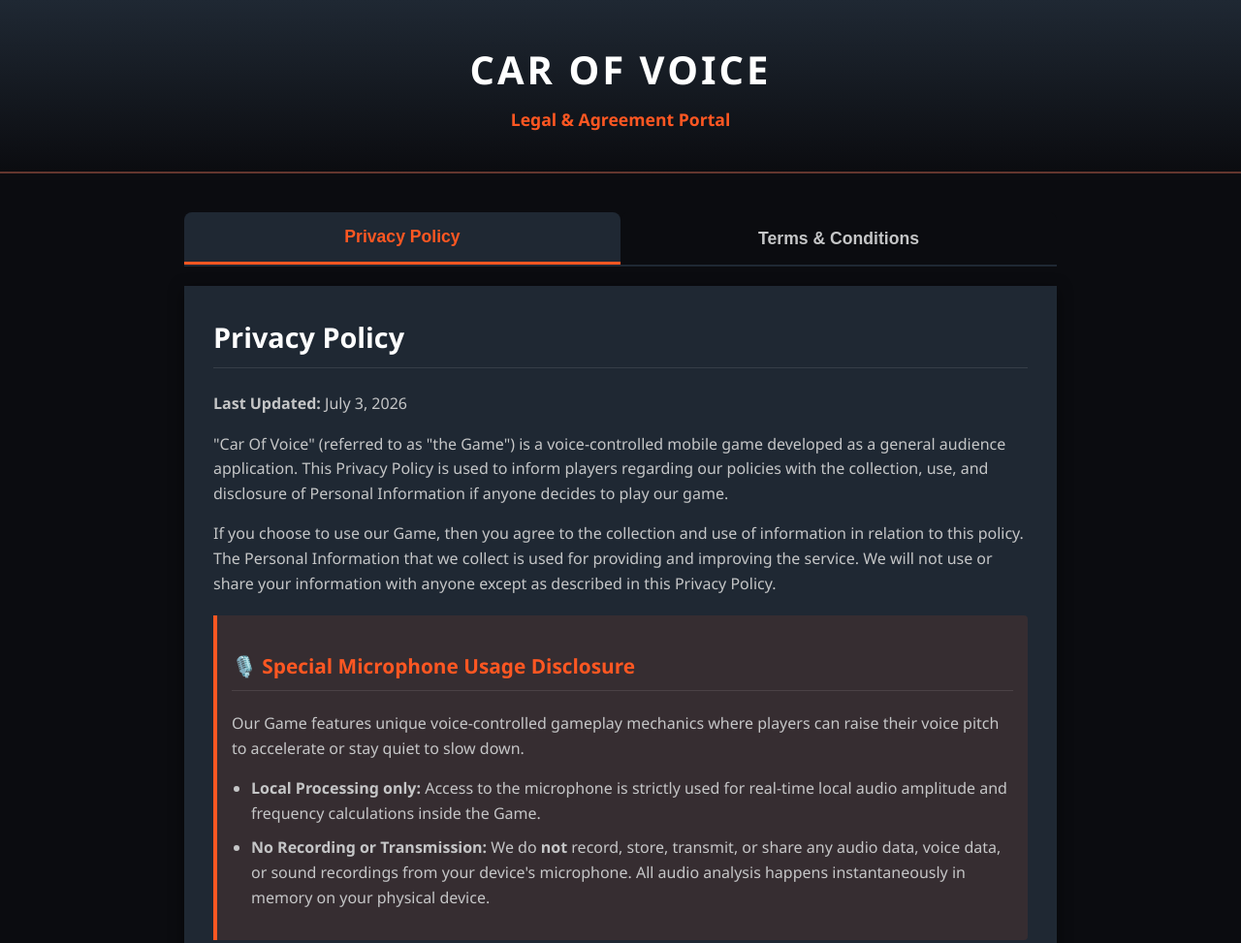
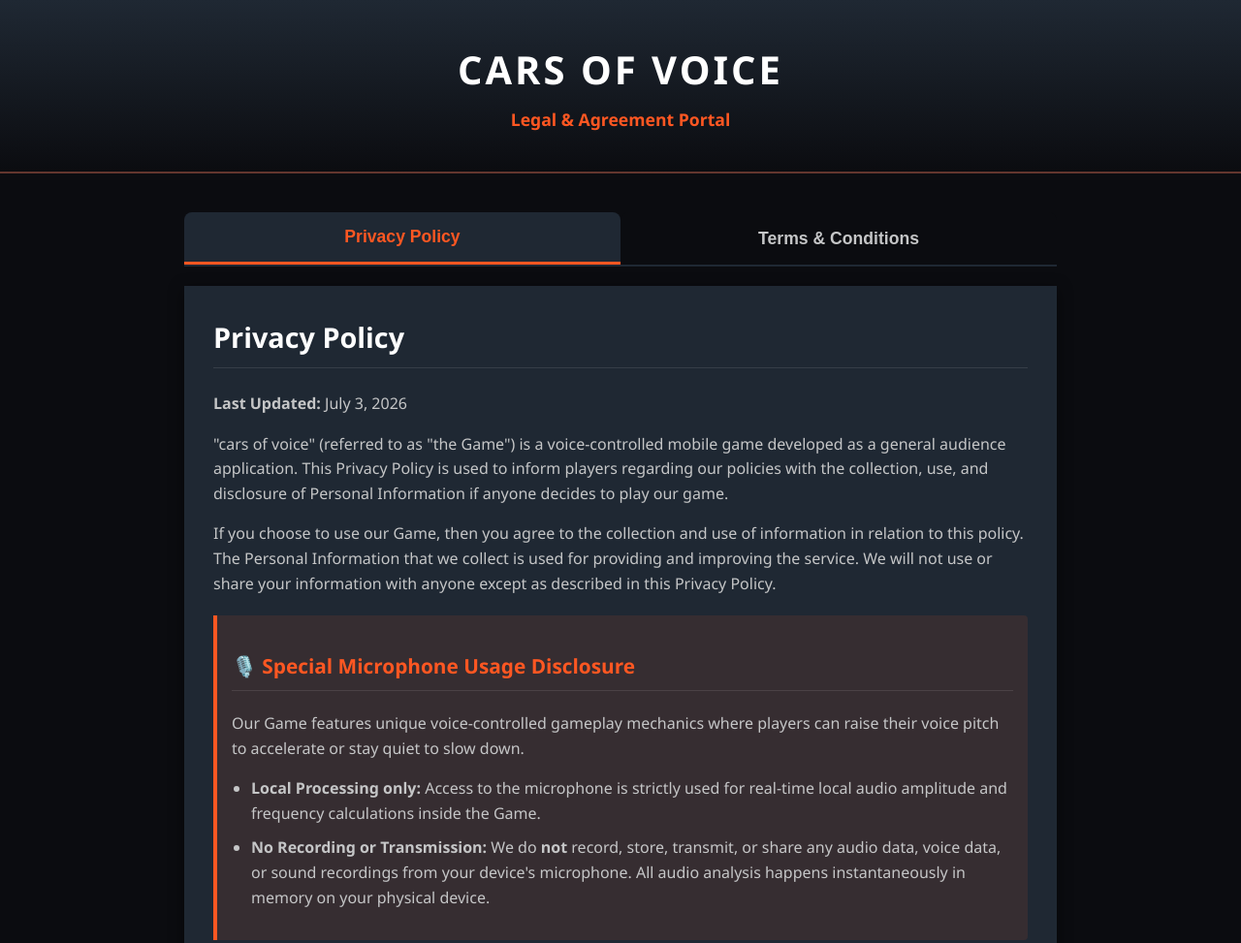
Before and after one commit to amalthomaz88-sudo/carzz-policy, a plain HTML site: page index.html in a window 1280 px wide. Shown: the top 973 px of the page at 97% size. Drawn offline with Linux system fonts and the light colour scheme.

Commit message:
Add files via upload

```diff
--- a/index.html
+++ b/index.html
@@ -3,14 +3,14 @@
 <head>
     <meta charset="UTF-8">
     <meta name="viewport" content="width=device-width, initial-scale=1.0">
-    <title>Car Of Voice - Legal Portal</title>
+    <title>cars of voice - Legal Portal</title>
     <style>
         :root {
             --bg-color: #0b0c10;
             --container-bg: #1f2833;
             --text-color: #c5c6c7;
             --text-highlight: #ffffff;
-            --accent-color: #ff5722; /* Hot orange/red matching Car Of Voice theme */
+            --accent-color: #ff5722; /* Hot orange/red matching cars of voice theme */
             --accent-hover: #ff7043;
             --border-color: #45f3ff; /* Cyan accent border */
             --tab-inactive: #0b0c10;
@@ -153,7 +153,7 @@
 <body>
 
     <header>
-        <h1>Car Of Voice</h1>
+        <h1>cars of voice</h1>
         <p>Legal &amp; Agreement Portal</p>
     </header>
 
@@ -168,7 +168,7 @@
         <div id="privacy" class="content-section active">
             <h2>Privacy Policy</h2>
             <p><strong>Last Updated:</strong> July 3, 2026</p>
-            <p>"Car Of Voice" (referred to as "the Game") is a voice-controlled mobile game developed as a general audience application. This Privacy Policy is used to inform players regarding our policies with the collection, use, and disclosure of Personal Information if anyone decides to play our game.</p>
+            <p>"cars of voice" (referred to as "the Game") is a voice-controlled mobile game developed as a general audience application. This Privacy Policy is used to inform players regarding our policies with the collection, use, and disclosure of Personal Information if anyone decides to play our game.</p>
             <p>If you choose to use our Game, then you agree to the collection and use of information in relation to this policy. The Personal Information that we collect is used for providing and improving the service. We will not use or share your information with anyone except as described in this Privacy Policy.</p>
 
             <div class="info-box">
@@ -212,10 +212,10 @@
         <div id="terms" class="content-section">
             <h2>Terms &amp; Conditions</h2>
             <p><strong>Last Updated:</strong> July 3, 2026</p>
-            <p>By downloading, installing, or using the mobile application "Car Of Voice" (referred to as "the Game"), you are agreeing to be bound by these Terms &amp; Conditions. If you do not agree to these terms, please do not download, install, or use the Game.</p>
+            <p>By downloading, installing, or using the mobile application "cars of voice" (referred to as "the Game"), you are agreeing to be bound by these Terms &amp; Conditions. If you do not agree to these terms, please do not download, install, or use the Game.</p>
 
             <h3>1. Description of Service</h3>
-            <p>"Car Of Voice" is a mobile racing game utilizing voice input (microphone sensitivity/pitch detection) as a control mechanism. The game is free-to-play with optional in-app purchases (IAP) to unlock virtual currency (coins) and remove advertising.</p>
+            <p>"cars of voice" is a mobile racing game utilizing voice input (microphone sensitivity/pitch detection) as a control mechanism. The game is free-to-play with optional in-app purchases (IAP) to unlock virtual currency (coins) and remove advertising.</p>
 
             <h3>2. Privacy Policy &amp; Microphone Input</h3>
             <p>Your use of the Game is also governed by our Privacy Policy. By playing the Game, you acknowledge and agree that:</p>
@@ -235,7 +235,7 @@
             <p>The Game contains ads served via Google AdMob. By using the Game, you agree to receive advertisements. You may remove interstitial advertisements by purchasing the "Remove Ads" in-app purchase.</p>
 
             <h3>5. Intellectual Property</h3>
-            <p>All content, graphics, source code, game mechanics, and trademarks associated with "Car Of Voice" are the exclusive property of the developer. You may not copy, reverse engineer, modify, or redistribute the Game or any of its assets without prior written consent.</p>
+            <p>All content, graphics, source code, game mechanics, and trademarks associated with "cars of voice" are the exclusive property of the developer. You may not copy, reverse engineer, modify, or redistribute the Game or any of its assets without prior written consent.</p>
 
             <h3>6. Limitation of Liability</h3>
             <p>The Game is provided "AS IS" and "AS AVAILABLE" without any warranties of any kind. To the maximum extent permitted by law, the developer shall not be liable for any direct, indirect, incidental, or consequential damages arising out of your use or inability to use the Game.</p>
@@ -249,7 +249,7 @@
     </div>
 
     <footer>
-        <p>&copy; 2026 Car Of Voice Game Developer. All rights reserved.</p>
+        <p>&copy; 2026 cars of voice Game Developer. All rights reserved.</p>
     </footer>
 
     <script>
```
